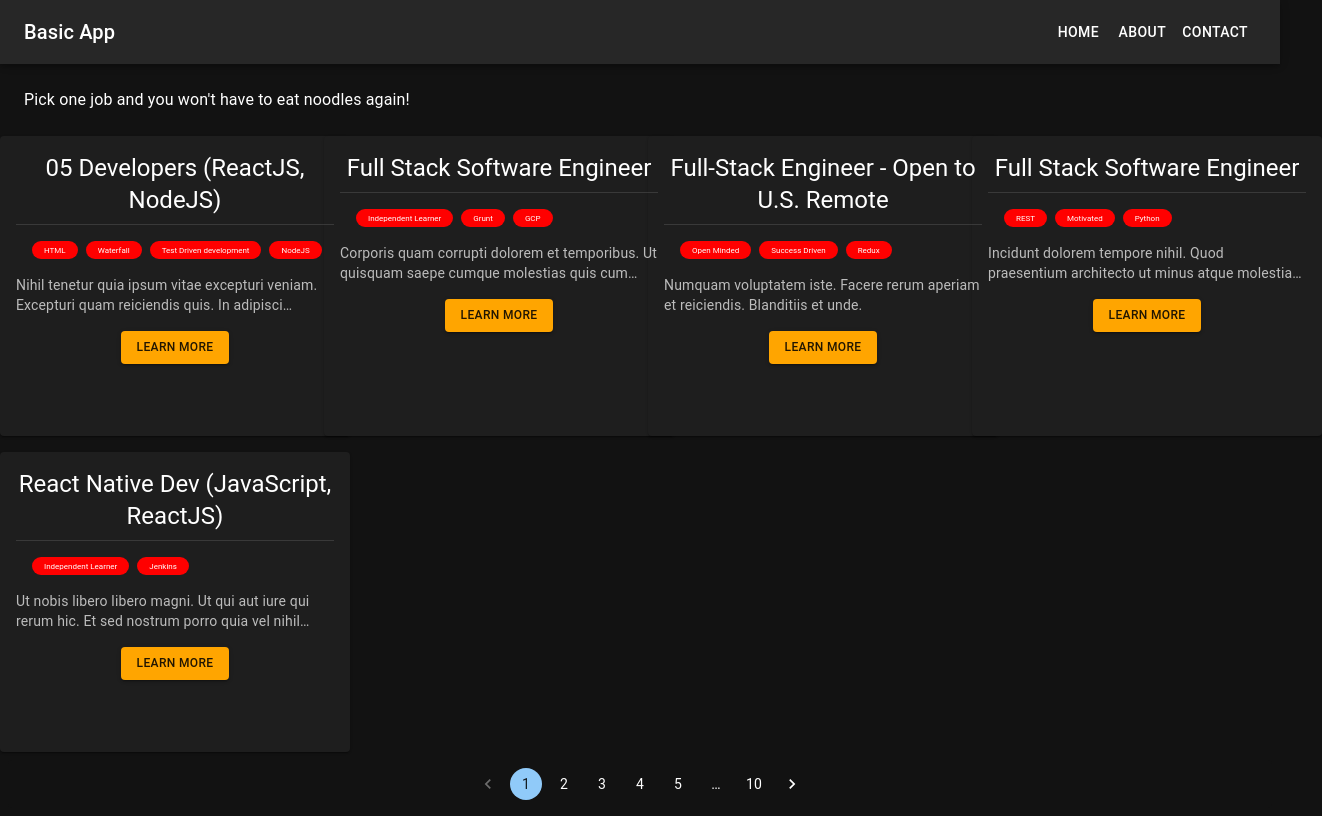
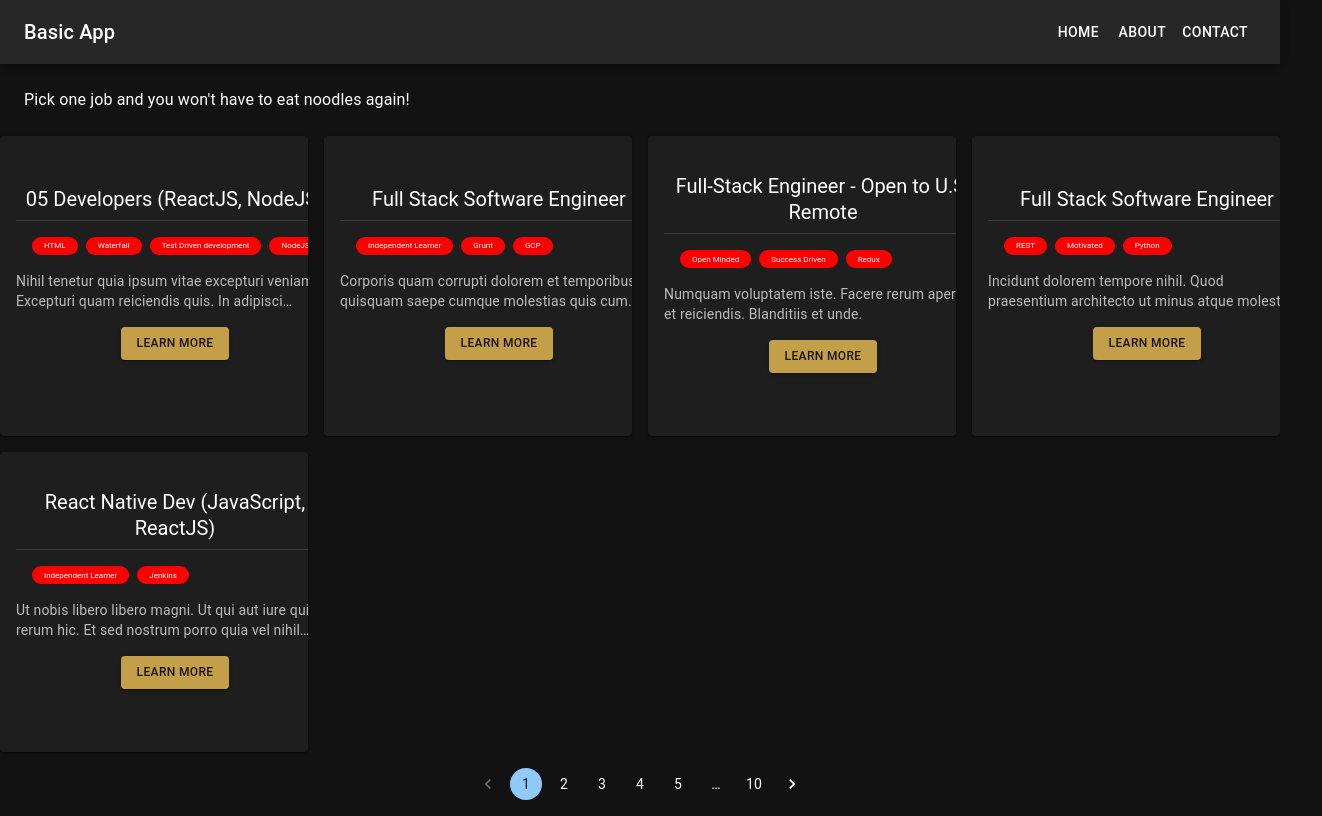
Before and after one commit to minhtam220/ftw_react_MuiBasicApp, a React (Create React App) app: page /jobs in a window 1280 px wide. Shown: the whole page, 1322 px wide, since content can reach past the window. Built offline with nearby package versions, Linux system fonts and the light colour scheme.

Commit message:
make the card look nicer

```diff
--- a/src/components/JobCard.js
+++ b/src/components/JobCard.js
@@ -7,13 +7,13 @@ import SkillsList from "./SkillsList";
 
 export default function JobCard({ job }) {
   return (
-    <Card
-      sx={{
-        height: "300px",
-        minWidth: "350px",
-      }}
-    >
-      <CardActionArea>
+    <Card>
+      <CardActionArea
+        sx={{
+          height: "300px",
+          minWidth: "350px",
+        }}
+      >
         <CardContent>
           <Typography
             gutterBottom
@@ -21,6 +21,7 @@ export default function JobCard({ job }) {
             component="div"
             sx={{
               textAlign: "center",
+              fontSize: "20px",
             }}
           >
             {job.title}
@@ -55,8 +56,12 @@ export default function JobCard({ job }) {
               variant="contained"
               sx={{
                 alignContent: "center",
-                bgcolor: "orange",
+                backgroundColor: "#c49f49",
                 fontSize: "12px",
+                marginBottom: "10px",
+                "&:hover": {
+                  bgcolor: "#c4ad49",
+                },
               }}
             >
               Learn more
```
